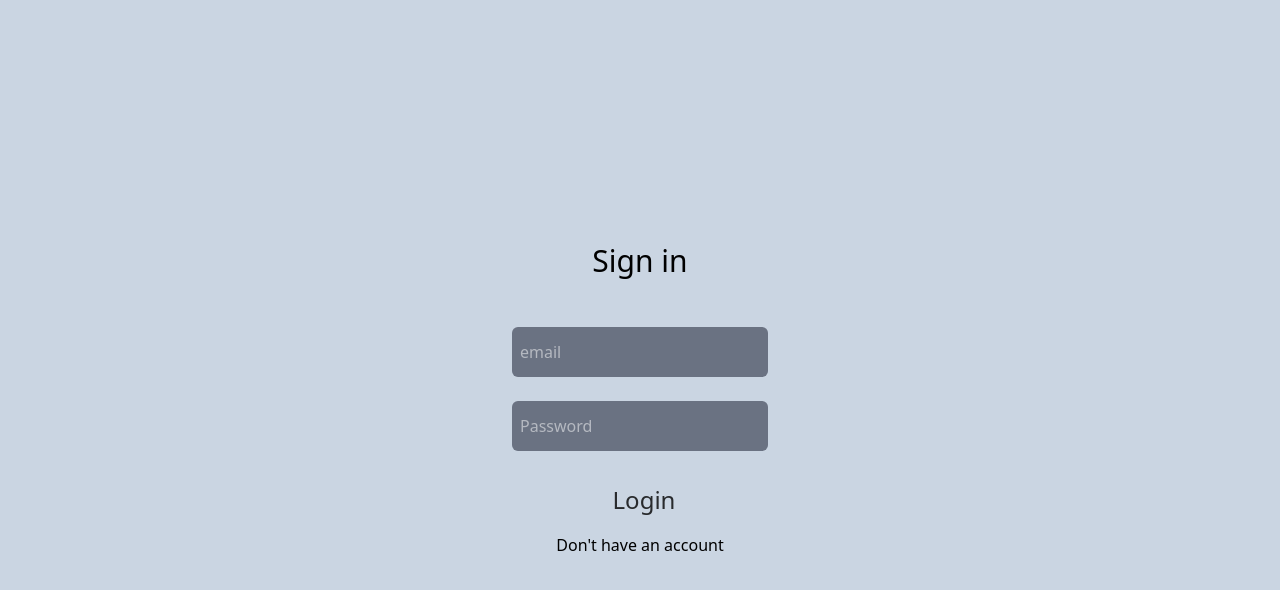
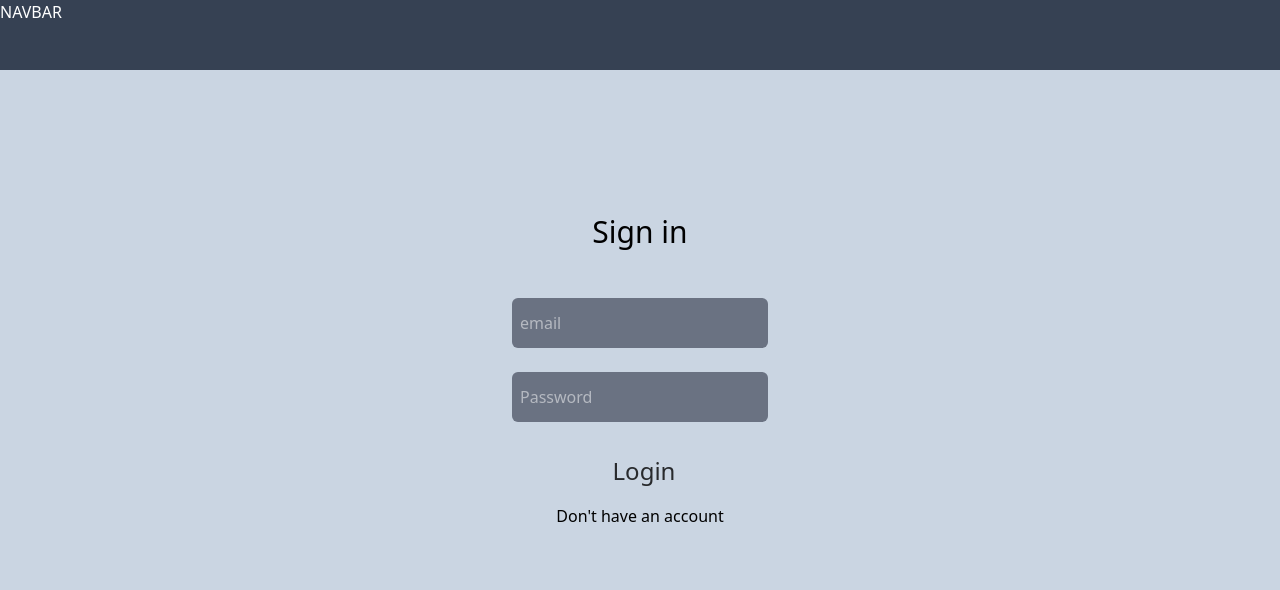
Before and after one commit to codeemoon/Frontend-for-Blog-web, a React app: page /signin in a window 1280 px wide. Shown: the top 590 px of the page. Built offline with nearby package versions, Linux system fonts and the light colour scheme; the HTML template or start-up script is replaced by a standard one.

Commit message:
Added Blog home page with real time data with my backend server

```diff
--- /dev/null
+++ b/src/component/homepage.jsx
@@ -0,0 +1,52 @@
+import axios from 'axios';
+import React, { useEffect, useState } from 'react';
+
+function Homepage() {
+
+    const[gettingBlogs , setGettingBlogs] = useState([])
+
+   async function fetchBlogs (){
+      const result = await axios.get('http://localhost:3020/api/v1/blog')
+      setGettingBlogs(result?.data?.blogs)
+    }
+
+    useEffect(()=>{
+        fetchBlogs()
+    },[])
+
+console.log(gettingBlogs);
+
+
+
+  return (
+    <div className='w-[70%]'>
+      {
+       gettingBlogs.map(data=>(
+          <div key={data._id} className='w-full my-10 border flex justify-between'>
+        <div className='w-[60%] flex flex-col gap-2'>
+            <div >
+                <img src="" alt="" />
+                <p>{data.creator.name}</p>
+            </div>
+            <h1 className='font-bold text-3xl'>{data.title}</h1>
+            <h4 className='line-clamp-2'>{data.description}</h4>
+
+            <div className='flex gap-2'>
+              <p>{ Date(data.createdAt).toLocaleString() }</p>
+              <p>500 like</p>
+              <p>200 comment</p>
+           </div>
+        </div>
+
+        <div className='w-[25%]'>
+            <img src={data.image} alt="" />
+        </div>
+      </div>
+       ))
+    }
+
+    </div>
+  );
+}
+
+export default Homepage;
--- /dev/null
+++ b/src/component/input.jsx
@@ -0,0 +1,11 @@
+import React from 'react';
+
+function Input() {
+  return (
+    <div>
+
+    </div>
+  );
+}
+
+export default Input;
--- /dev/null
+++ b/src/component/navbar.jsx
@@ -0,0 +1,13 @@
+import React from "react";
+import { Outlet } from "react-router-dom";
+
+function Navbar() {
+  return (
+    <div className="w-full h-full flex flex-col items-center overflow-x-hidden">
+      <div className="flex-none w-full bg-gray-700 h-[70px] text-white ">NAVBAR</div>
+      <Outlet/>
+    </div>
+  );
+}
+
+export default Navbar;
--- a/src/utills/App.jsx
+++ b/src/utills/App.jsx
@@ -1,13 +1,17 @@
 import { Route, Routes } from "react-router-dom";
 import AuthForm from "./authform";
+import Navbar from "../component/navbar";
+import Homepage from "../component/homepage";
 
 function App() {
   return (
-    <div className="bg-slate-300 w-screen h-screen flex justify-center items-center ">
+    <div className="bg-slate-300 w-screen h-screen ">
       <Routes>
-        <Route path="/"></Route>
+        <Route path="/" element={<Navbar/>}>
+        <Route path="/" element={<Homepage/>}></Route>
         <Route path="/signin" element={<AuthForm type={"signin"} />}></Route>
         <Route path="/signup" element={<AuthForm type={"signup"} />}></Route>
+        </Route>
         <Route path="*" element={"NOT FOUND"}></Route>
       </Routes>
     </div>
--- a/src/utills/authform.jsx
+++ b/src/utills/authform.jsx
@@ -1,11 +1,11 @@
 import { useState } from "react";
 import {toast} from "react-hot-toast";
 import axios from "axios"
-import { Link, useNavigate } from "react-router-dom";
+import { Link } from "react-router-dom";
 
 function AuthForm({ type }) {
 
-  const navigate = useNavigate()
+
   const [userDetails, setUserDetails] = useState({
     name: "",
     email: "",
@@ -40,17 +40,13 @@ function AuthForm({ type }) {
 
     }
   }
+  return (
 
-  function handelNavi (){
-    navigate("/signin")
-  }
-
-  return (
-    <div className="w-[20%]  flex flex-col items-center ">
-      <h1 className="text-3xl">{type == "signin" ? "Sign in" : "Sign up"}</h1>
+    <div className="w-[20%]  flex flex-col items-center  mt-36">
+      <h1 className="text-3xl ">{type == "signin" ? "Sign in" : "Sign up"}</h1>
       <br />
       <form
-        className="w-full  flex flex-col items-center"
+        className="w-full  flex flex-col items-center "
         onSubmit={handelAuthForm}
       >
         {type == "signup" ? (
```
